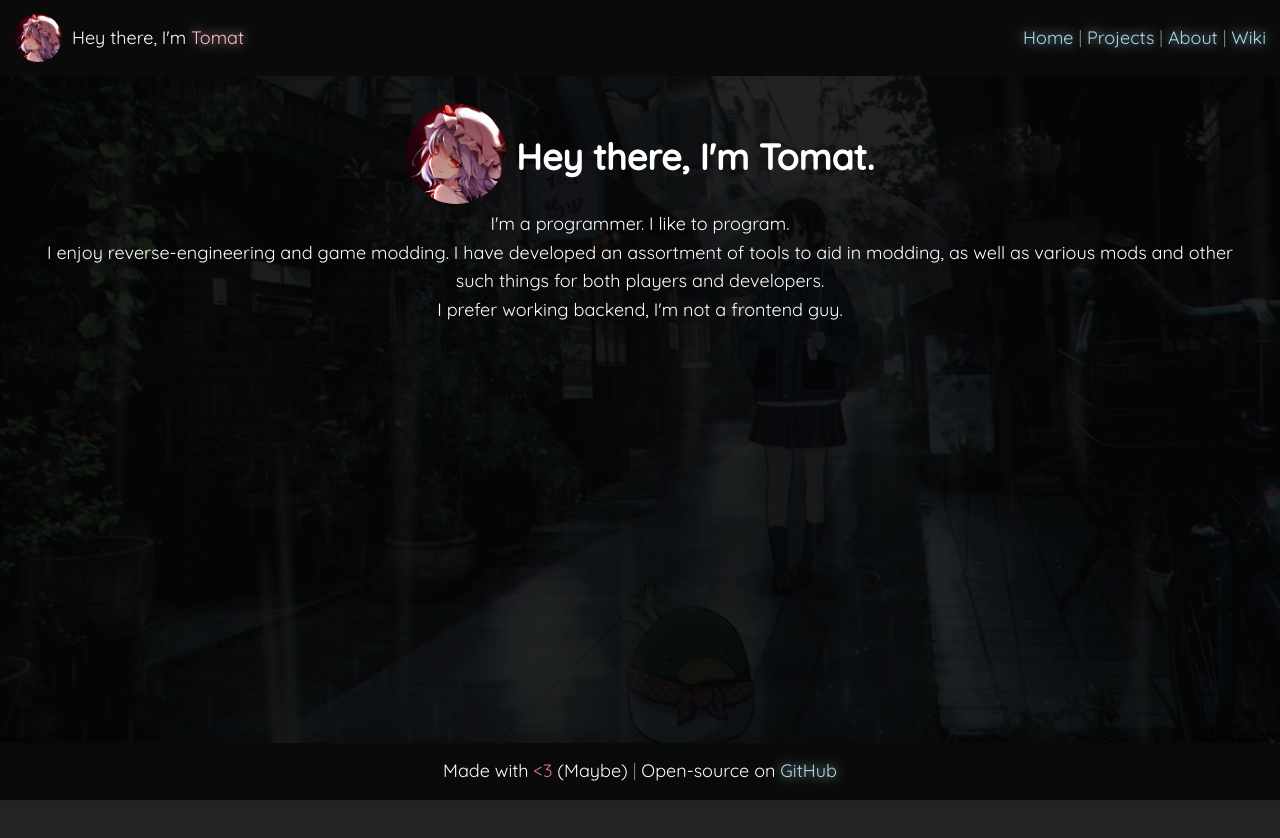
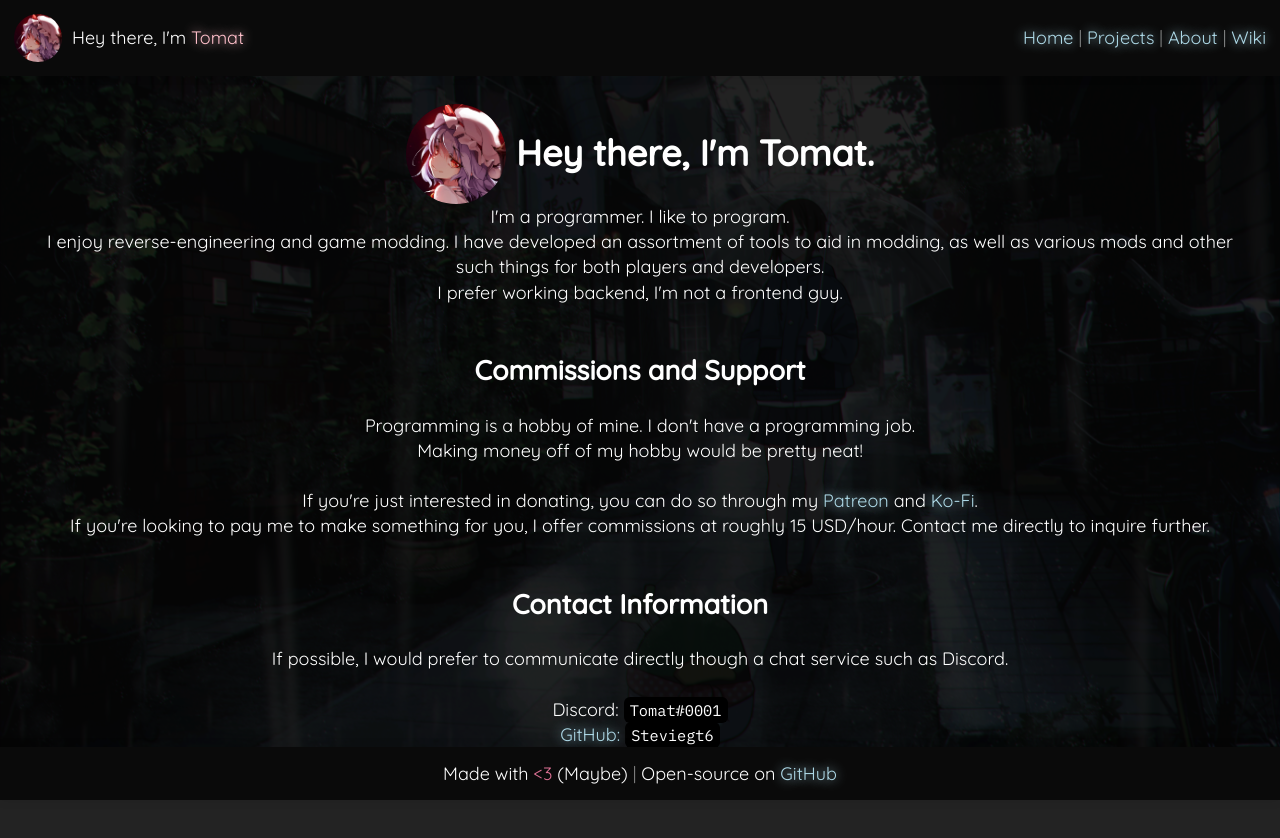
Before and after one commit to steviegt6/tomatophile, a Next.js app: page / in a window 1280 px wide. Shown: the top 838 px of the page. Before the commit the page ends 800 px from the top, so only its background shows below. Built offline with nearby package versions, Linux system fonts and the light colour scheme.

Commit message:
Filler stuff.

```diff
--- a/components/utils/markdownEngine.tsx
+++ b/components/utils/markdownEngine.tsx
@@ -9,6 +9,7 @@ import rehypeStringify from "rehype-stringify";
 import rehypeHighlight from "rehype-highlight";
 import { join } from "path";
 import { unified } from "unified";
+import remarkGfm from "remark-gfm";
 
 export function collectFiles(directory: string, files: string[]): string[] {
   const dirContents = readdirSync(directory);
@@ -63,6 +64,7 @@ export async function getMarkdownData(directory: string, id: string[]) {
   const matterResult = matter(fileContents);
   const processedContent = await unified()
     .use(remarkParse)
+    .use(remarkGfm)
     .use(remarkRehype)
     .use(remarkCodeFrontmatter)
     .use(rehypeDocument)
--- a/package.json
+++ b/package.json
@@ -17,6 +17,7 @@
     "rehype-highlight": "^5.0.2",
     "rehype-stringify": "^9.0.3",
     "remark-code-frontmatter": "^1.0.0",
+    "remark-gfm": "^3.0.1",
     "remark-parse": "^10.0.1",
     "remark-rehype": "^10.1.0",
     "sass": "^1.47.0",
--- a/pages/index.tsx
+++ b/pages/index.tsx
@@ -7,6 +7,10 @@ export default function Index() {
     <GenericLayout home={true} /*title="index"*/>
       <ProfileHeader />
       <Introduction />
+      <br />
+      <Commissions />
+      <br />
+      <Contact />
     </GenericLayout>
   );
 }
@@ -35,3 +39,40 @@ function Introduction() {
     </div>
   );
 }
+
+function Commissions() {
+  return (
+    <div>
+      <h2>Commissions and Support</h2>
+      <p>Programming is a hobby of mine. I don't have a programming job.</p>
+      <p>Making money off of my hobby would be pretty neat!</p>
+      <br />
+      <p>
+        If you're just interested in donating, you can do so through my{" "}
+        <a href="https://patreon.com/tomatophile">Patreon</a> and{" "}
+        <a href="https://ko-fi.com/tomatophile">Ko-Fi</a>.
+      </p>
+      <p>
+        If you're looking to pay me to make something for you, I offer
+        commissions at roughly 15 USD/hour. Contact me directly to inquire
+        further.
+      </p>
+    </div>
+  );
+}
+
+function Contact() {
+  return (
+    <div>
+      <h2>Contact Information</h2>
+      <p>
+        If possible, I would prefer to communicate directly though a chat
+        service such as Discord.
+      </p>
+      <br />
+      <p>Discord: <code>Tomat#0001</code></p>
+      <p><a href="https://github.com/Steviegt6">GitHub:</a> <code>Steviegt6</code></p>
+      <p>Email: <code>xxlennygamerxx@gmail.com</code> (not a joke)</p>
+    </div>
+  );
+}
--- a/styles/global.scss
+++ b/styles/global.scss
@@ -8,7 +8,7 @@ head,
 body {
   font-family: $font-quicksand;
   font-size: 18px;
-  line-height: 1.6;
+  line-height: 1.4;
   color: $text-color;
   background-color: $background-color;
 
```
Also changed, not shown: pages/about.tsx (added, +14 -0 lines), pages/projects.tsx (added, +10 -0 lines), 1 other file (tests, documents, lock files or other folders).
